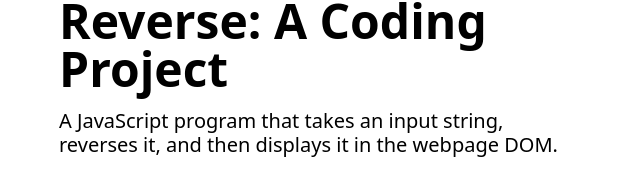
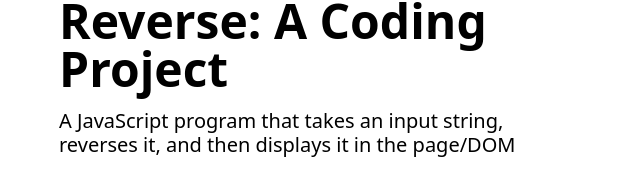
Before and after one commit to JorySmith/Reverse, a plain HTML site: page index.html in a window 1280 px wide. Shown: the part 99-269 px from the top of the page, 35-675 px from the left. Drawn offline with nearby package versions, Linux system fonts and the light colour scheme; files whose address does not match are found by name.

Commit message:
Updated project exec summary

```diff
--- a/index.html
+++ b/index.html
@@ -64,7 +64,8 @@
             <div class="row g-5 pt-5 row-cols-1 row-cols-lg-2">
                 <div class="col order-last order-lg-first">
                     <h1 class="display-5 fw-bold lh-1 mb-3">Reverse: A Coding Project</h1>
-                    <h4 class="lead">A JavaScript program that takes an input string, reverses it, and then displays it in the webpage DOM.</h4>
+                    <h4 class="lead">A JavaScript program that takes an input string, reverses it, and then
+                        displays it in the page/DOM</h4>
                     <!-- JavaScript Skills Applied -->
                     <ul class="fa-ul pt-2 checklist">
                         <li><span class="fa-li"><i class="fas fa-check-square"></i></span>JavaScript Fundamentals</li>
```
Also changed, not shown: 1 other file.
